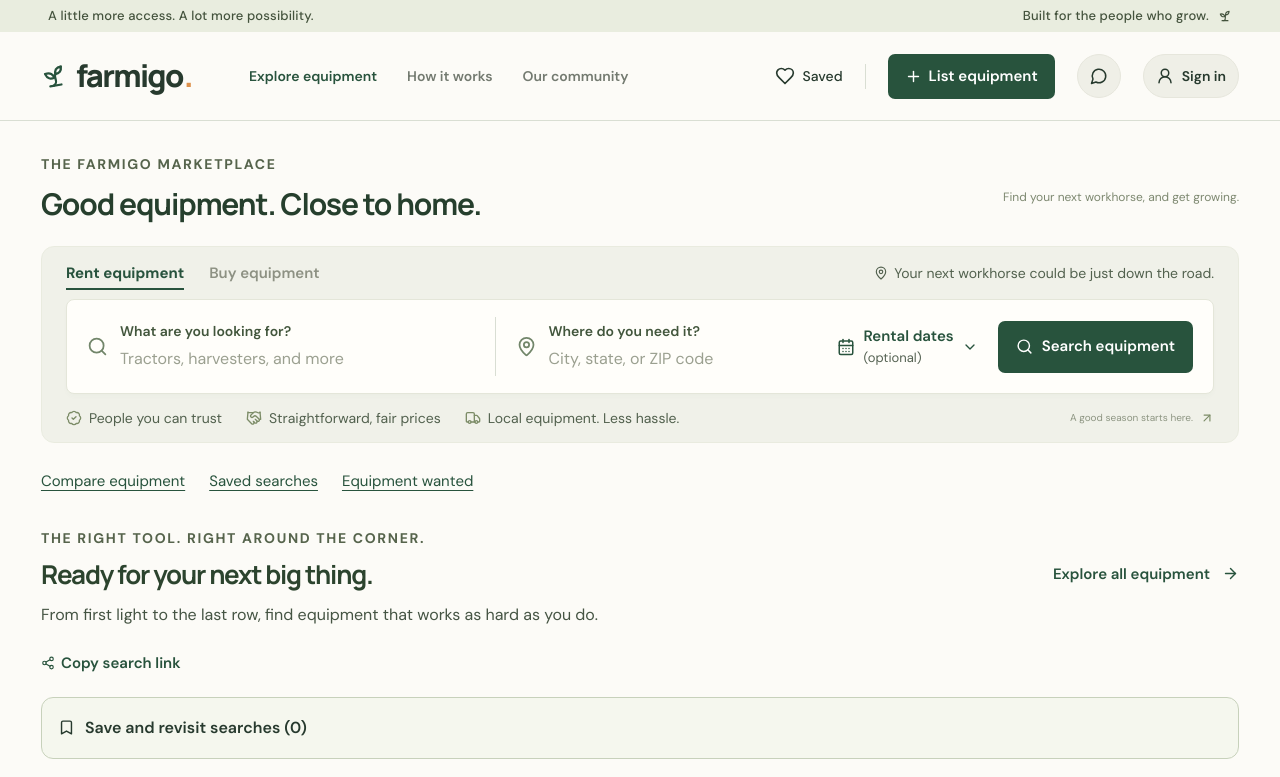
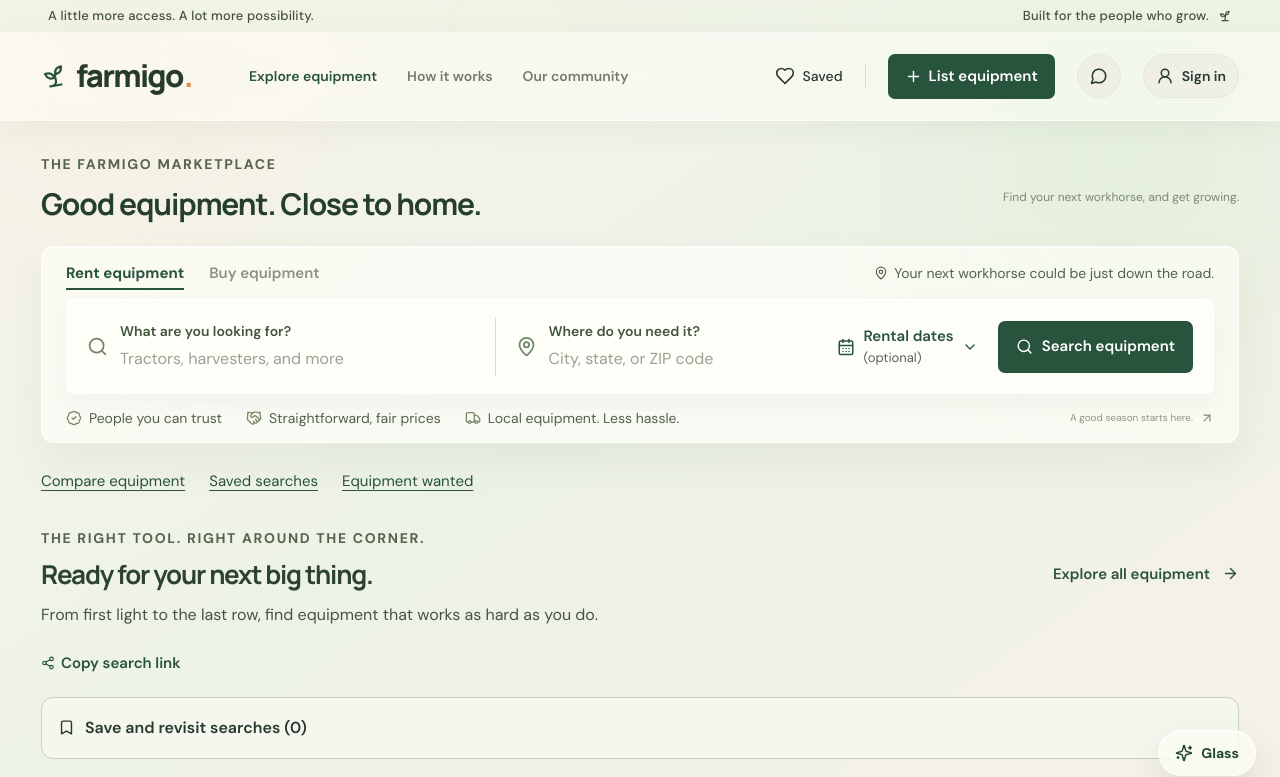
Before and after one commit to mbalaji7/farmigo, a React (Vite) app: page / in a window 1280 px wide. Shown: the top 777 px of the page. Built offline with nearby package versions, Linux system fonts and the light colour scheme.

Commit message:
Add adjustable liquid glass appearance

```diff
--- a/src/App.tsx
+++ b/src/App.tsx
@@ -17,6 +17,7 @@ import {
   Search,
   Share2,
   SlidersHorizontal,
+  Sparkles,
   Sprout,
   Tractor,
   Truck,
@@ -174,6 +175,19 @@ export default function App() {
   const [showAll, setShowAll] = useState(false);
   const [mobileMenu, setMobileMenu] = useState(false);
   const [toast, setToast] = useState("");
+  const [glassFrost, setGlassFrost] = usePersistentState<number>(
+    "farmigo-glass-frost",
+    68,
+  );
+  const [glassControlOpen, setGlassControlOpen] = useState(false);
+
+  useEffect(() => {
+    const frost = Math.min(100, Math.max(0, Number(glassFrost) || 0));
+    const root = document.documentElement;
+    root.style.setProperty("--glass-alpha", `${0.2 + frost * 0.006}`);
+    root.style.setProperty("--glass-blur", `${4 + frost * 0.24}px`);
+    root.style.setProperty("--glass-border", `${0.28 + frost * 0.005}`);
+  }, [glassFrost]);
   const equipmentSection = useRef<HTMLElement>(null);
   useEffect(() => {
     setDialog(null);
@@ -597,6 +611,53 @@ export default function App() {
           </div>
         </div>
       </header>
+      <div className="glass-control">
+        {glassControlOpen && (
+          <section
+            className="glass-panel"
+            id="liquid-glass-settings"
+            aria-label="Liquid glass appearance"
+          >
+            <div>
+              <Sparkles size={17} aria-hidden="true" />
+              <div>
+                <strong>Liquid glass</strong>
+                <p>Choose how clear or frosted the surfaces feel.</p>
+              </div>
+            </div>
+            <label>
+              <span>Clear</span>
+              <input
+                type="range"
+                min="0"
+                max="100"
+                value={glassFrost}
+                aria-label="Liquid glass frost level"
+                aria-valuetext={`${glassFrost}% frosted`}
+                onChange={(event) => setGlassFrost(Number(event.target.value))}
+              />
+              <span>Frosted</span>
+            </label>
+            <button
+              className="glass-reset"
+              type="button"
+              onClick={() => setGlassFrost(68)}
+            >
+              Reset appearance
+            </button>
+          </section>
+        )}
+        <button
+          className="glass-trigger"
+          type="button"
+          aria-expanded={glassControlOpen}
+          aria-controls="liquid-glass-settings"
+          onClick={() => setGlassControlOpen(!glassControlOpen)}
+        >
+          <Sparkles size={18} aria-hidden="true" />
+          <span>Glass</span>
+        </button>
+      </div>
       <main
         key={path.split("?")[0]}
         id="main-content"
--- a/src/enhancements.css
+++ b/src/enhancements.css
@@ -3,6 +3,159 @@
   --muted: #556252;
   --line: #d9ded3;
   --page-gutter: clamp(16px, 3.2vw, 48px);
+  --glass-alpha: 0.61;
+  --glass-blur: 20px;
+  --glass-border: 0.62;
+}
+html {
+  scroll-behavior: smooth;
+  scroll-padding-top: 116px;
+}
+body {
+  min-height: 100vh;
+  background:
+    radial-gradient(circle at 8% 5%, #f8e7d155 0, transparent 27%),
+    radial-gradient(circle at 88% 21%, #d9edcf70 0, transparent 25%),
+    linear-gradient(145deg, #f8f5ed 0%, #edf2e7 48%, #f6f1e8 100%);
+  background-attachment: fixed;
+}
+.announcement,
+.site-header,
+.search-section,
+.search-bar,
+.saved-search-panel,
+.view-switch,
+.equipment-card,
+.modal,
+.site-footer {
+  background-color: rgb(255 255 250 / var(--glass-alpha));
+  backdrop-filter: blur(var(--glass-blur)) saturate(145%);
+  -webkit-backdrop-filter: blur(var(--glass-blur)) saturate(145%);
+  border-color: rgb(255 255 255 / var(--glass-border));
+}
+.announcement {
+  background-color: rgb(237 244 227 / var(--glass-alpha));
+}
+.site-header {
+  background-color: rgb(252 252 247 / var(--glass-alpha));
+  box-shadow: 0 8px 28px #2846320d;
+}
+.search-section {
+  box-shadow:
+    inset 0 1px rgb(255 255 255 / 0.58),
+    0 20px 44px #2b4a2710;
+}
+.search-bar {
+  box-shadow:
+    inset 0 1px rgb(255 255 255 / 0.76),
+    0 9px 22px #31442d0b;
+}
+.equipment-card {
+  box-shadow:
+    inset 0 1px rgb(255 255 255 / 0.46),
+    0 8px 24px #213c2b0a;
+}
+.equipment-card:hover {
+  box-shadow:
+    inset 0 1px rgb(255 255 255 / 0.7),
+    0 18px 38px #213c2b1a;
+}
+.modal {
+  background-color: rgb(253 253 248 / max(0.8, var(--glass-alpha)));
+  box-shadow:
+    inset 0 1px rgb(255 255 255 / 0.72),
+    0 30px 110px #102b3d36;
+}
+.modal-header {
+  background-color: rgb(253 253 248 / 0.74);
+  backdrop-filter: blur(var(--glass-blur));
+  -webkit-backdrop-filter: blur(var(--glass-blur));
+}
+.glass-control {
+  position: fixed;
+  right: 24px;
+  bottom: 24px;
+  z-index: 70;
+}
+.glass-trigger,
+.glass-panel {
+  color: #214632;
+  background: rgb(252 255 248 / var(--glass-alpha));
+  border: 1px solid rgb(255 255 255 / var(--glass-border));
+  box-shadow:
+    inset 0 1px rgb(255 255 255 / 0.74),
+    0 14px 34px #1d3c291c;
+  backdrop-filter: blur(var(--glass-blur)) saturate(150%);
+  -webkit-backdrop-filter: blur(var(--glass-blur)) saturate(150%);
+}
+.glass-trigger {
+  min-height: 46px;
+  border-radius: 23px;
+  padding: 10px 16px;
+  display: flex;
+  align-items: center;
+  gap: 8px;
+  font-size: 14px;
+  font-weight: 700;
+}
+.glass-trigger:hover {
+  transform: translateY(-2px);
+  background-color: rgb(255 255 253 / 0.82);
+}
+.glass-panel {
+  position: absolute;
+  right: 0;
+  bottom: 58px;
+  width: min(300px, calc(100vw - 32px));
+  border-radius: 18px;
+  padding: 16px;
+  animation: glass-panel-in 180ms ease-out both;
+}
+.glass-panel > div {
+  display: flex;
+  gap: 10px;
+  align-items: flex-start;
+}
+.glass-panel strong {
+  display: block;
+  font-size: 15px;
+}
+.glass-panel p {
+  color: #52614e;
+  font-size: 13px;
+  line-height: 1.45;
+  margin-top: 3px;
+}
+.glass-panel label {
+  display: grid;
+  grid-template-columns: auto minmax(0, 1fr) auto;
+  align-items: center;
+  gap: 8px;
+  margin-top: 16px;
+  color: #52614e;
+  font-size: 12px;
+}
+.glass-panel input[type="range"] {
+  width: 100%;
+  accent-color: #28533d;
+}
+.glass-reset {
+  padding: 8px 0 0;
+  color: #28533d;
+  font-size: 13px;
+  font-weight: 700;
+  text-decoration: underline;
+  text-underline-offset: 3px;
+}
+@keyframes glass-panel-in {
+  from {
+    opacity: 0;
+    transform: translateY(8px) scale(0.97);
+  }
+  to {
+    opacity: 1;
+    transform: translateY(0) scale(1);
+  }
 }
 body {
   font-size: 16px;
```
Also changed, not shown: 1 other file (tests, documents, lock files or other folders).
